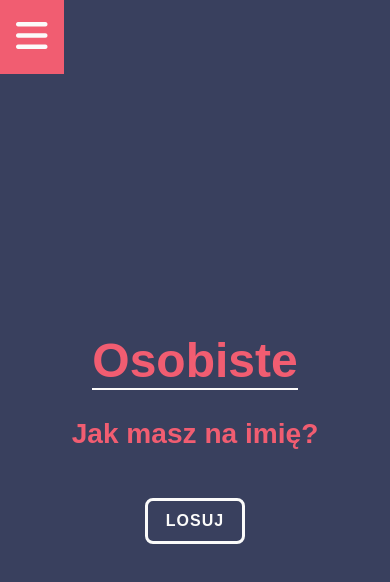
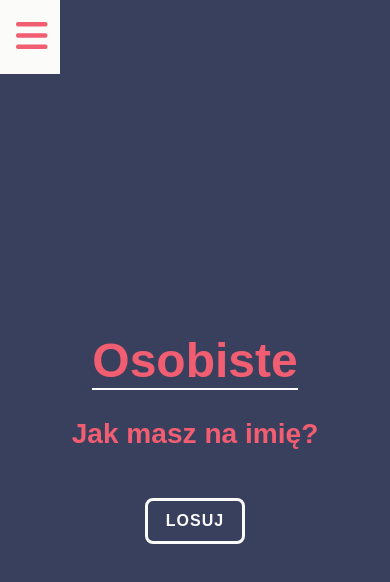
Before and after one commit to AdamKowalczuk/losuj-pytanie, a React (Create React App) app: page / in a window 390 px wide. Shown: the top 582 px of the page. Built offline with nearby package versions, Linux system fonts and the light colour scheme.

Commit message:
poprawiono responywność menu

```diff
--- a/src/components/Nav.js
+++ b/src/components/Nav.js
@@ -1,4 +1,6 @@
 import React from 'react'
+
+
 function toogleMenu() {
     let x = document.getElementsByClassName("nav")[0].style;
     if (x.display === "block") {
--- a/src/styles/nav.scss
+++ b/src/styles/nav.scss
@@ -2,71 +2,11 @@ $red: #F15D71;
 $dark:#39405E;
 $white:#FBFBFA;
 
-// .nav {
-//     background: $red;
-//     height: 100vh;
-//     // width: 10vw;
-//     width: auto;
-//     position: absolute;
-//     .nav-option {
-//         display: block;
-//         text-align: center;
-//         padding: 16px;
-//         transition: all 0.3s ease;
-//         color: $white;
-//         font-size: 36px;
-//     }
-//     .nav-option:hover{
-//         background-color: $white;
-//         cursor: pointer;
-//         i{
-//             color: $red;
-//         }
-//     }
-//     .active {
-//         background-color: $dark;
-//         i{
-//             color: $red;
-//         }
-
-//     }
-// }
-// .nav-right{
-//     height: auto;
-//     width: 100vw;
-//     // width: auto;
-//     text-align: left;
-//     // left: 0vw;
-//     background: $red;
-//     position: absolute;
-//     .nav-option {
-//         display: inline-block;
-//         text-align: center;
-//         padding: 16px;
-//         transition: all 0.3s ease;
-//         color: $white;
-//         font-size: 36px;
-//     }
-//     .nav-option:hover{
-//         background-color: $white;
-//         cursor: pointer;
-//         i{
-//             color: $red;
-//         }
-//     }
-//     .active {
-//         background-color: $dark;
-//         i{
-//             color: $red;
-//         }
-//     }
-// }
 
 .nav {
     background: $red;
     height: 100vh;
-    // width: 10vw;
-    width: auto;
+    width: 80px;
     position: absolute;
     display: none;
     .nav-option {
@@ -102,11 +42,11 @@ $white:#FBFBFA;
 }
 .menu-box {
     background: $red;
-    height: auto;
-    width: auto;
+    // height: auto;
+    width: 80px;
     position: absolute;
     display: block;
-    .nav-option {
+    .menu {
         display: block;
         text-align: center;
         padding: 16px;
@@ -114,25 +54,28 @@ $white:#FBFBFA;
         color: $white;
         font-size: 36px;
     }
-    .nav-option:hover{
+    .menu:hover{
         background-color: $white;
         cursor: pointer;
         i{
             color: $red;
         }
     }
-    .active {
-        background-color: $dark;
+
+}
+.nav{
+    .menu:hover{
+        background-color: $white;
+        cursor: pointer;
         i{
             color: $red;
         }
-
     }
 }
 
 @media screen and (max-width: 759px){
     .nav{
-        // width: 15vw;
+        width: 60px;
         .nav-option {
             display: block;
             text-align: center;
@@ -142,11 +85,8 @@ $white:#FBFBFA;
             font-size: 26px;
         }
     }
-    .nav-right{
-        .nav-option {
-            padding: 8px;
-            font-size: 26px;
-        }
+    .menu-box {
+        width: 60px;
     }
 }
 
```
Also changed, not shown: 1 other file (tests, documents, lock files or other folders).
